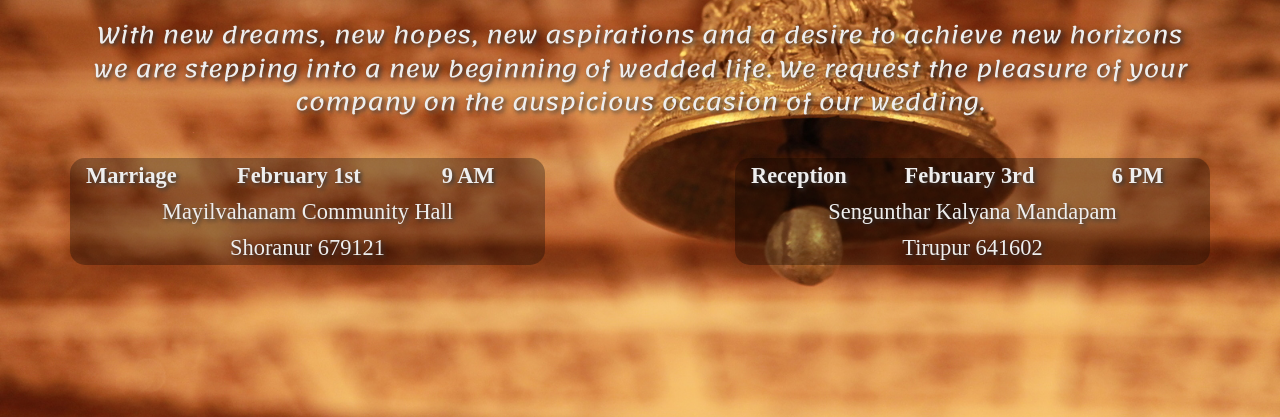
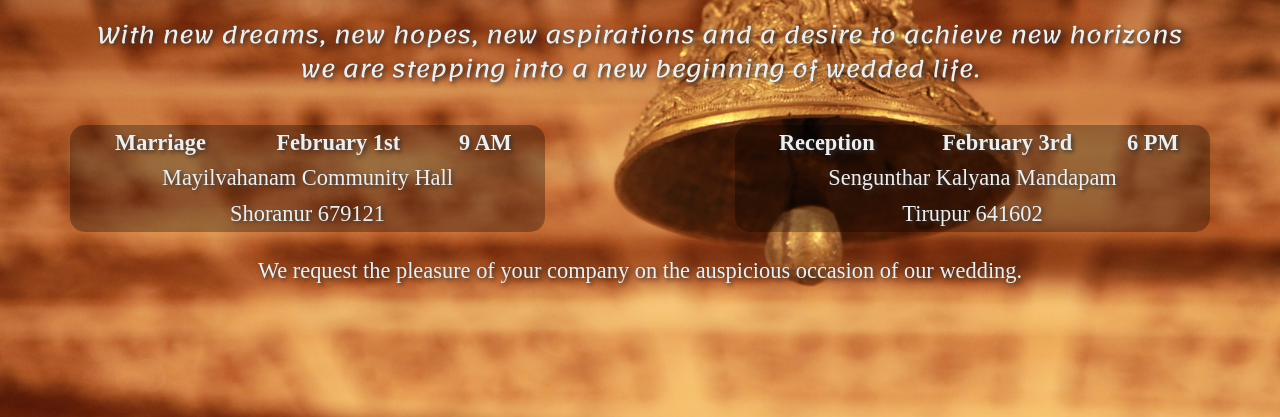
Before and after one commit to sanspace/wedlock, a plain HTML site: page index.html in a window 1280 px wide. Shown: the part 383-800 px from the top of the page. Drawn offline with nearby package versions, Linux system fonts and the light colour scheme; a script that the page names is missing; a web font is replaced by a local one.

Commit message:
add footer message

```diff
--- a/css/style.css
+++ b/css/style.css
@@ -13,7 +13,7 @@ body {
   and (min-device-width: 1200px)
   and (max-device-width: 1600px)
   and (-webkit-min-device-pixel-ratio: 1) {
-      .container {margin-top: 2em;}
+      .container {margin-top: 1.7em;}
 }
 
 @media only screen and (min-width : 320px) and (max-width : 480px) {
@@ -61,3 +61,7 @@ table {
     margin: 0 auto;
     width: 100%;
 }
+
+th {
+    text-align: center;
+}
--- a/index.html
+++ b/index.html
@@ -52,7 +52,7 @@
         </div>
         <div class="row text-center shadow content">
             <div class="col-sm-12">
-                <p>With new dreams, new hopes, new aspirations and a desire to achieve new horizons we are stepping into a new beginning of wedded life. We request the pleasure of your company on the auspicious occasion of our wedding.</p>
+                <p>With new dreams, new hopes, new aspirations and a desire to achieve new horizons we are stepping into a new beginning of wedded life.</p>
             </div>
         </div>
         <div class="row shadow schedule">
@@ -96,6 +96,11 @@
                 </table>
             </div>
         </div>
+        <div class="row text-center shadow schedule">
+            <div class="col-sm-12">
+                <p>We request the pleasure of your company on the auspicious occasion of our wedding.</p>
+            </div>
+        </div>
     </div>
     <!-- jQuery first, then Tether, then Bootstrap JS. -->
     <script src="https://code.jquery.com/jquery-3.1.1.slim.min.js" integrity="sha384-A7FZj7v+d/sdmMqp/nOQwliLvUsJfDHW+k9Omg/a/EheAdgtzNs3hpfag6Ed950n" crossorigin="anonymous"></script>
```
